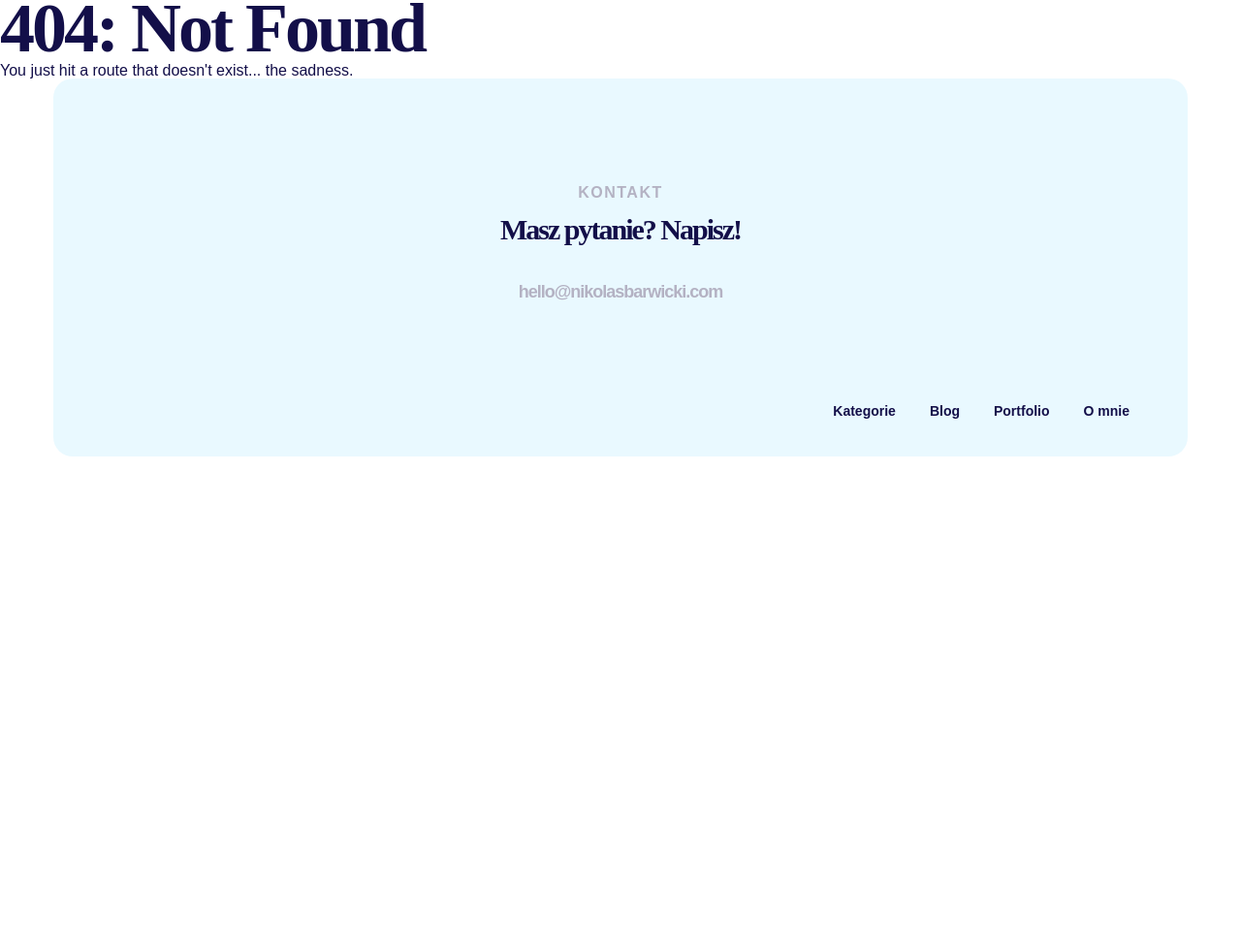
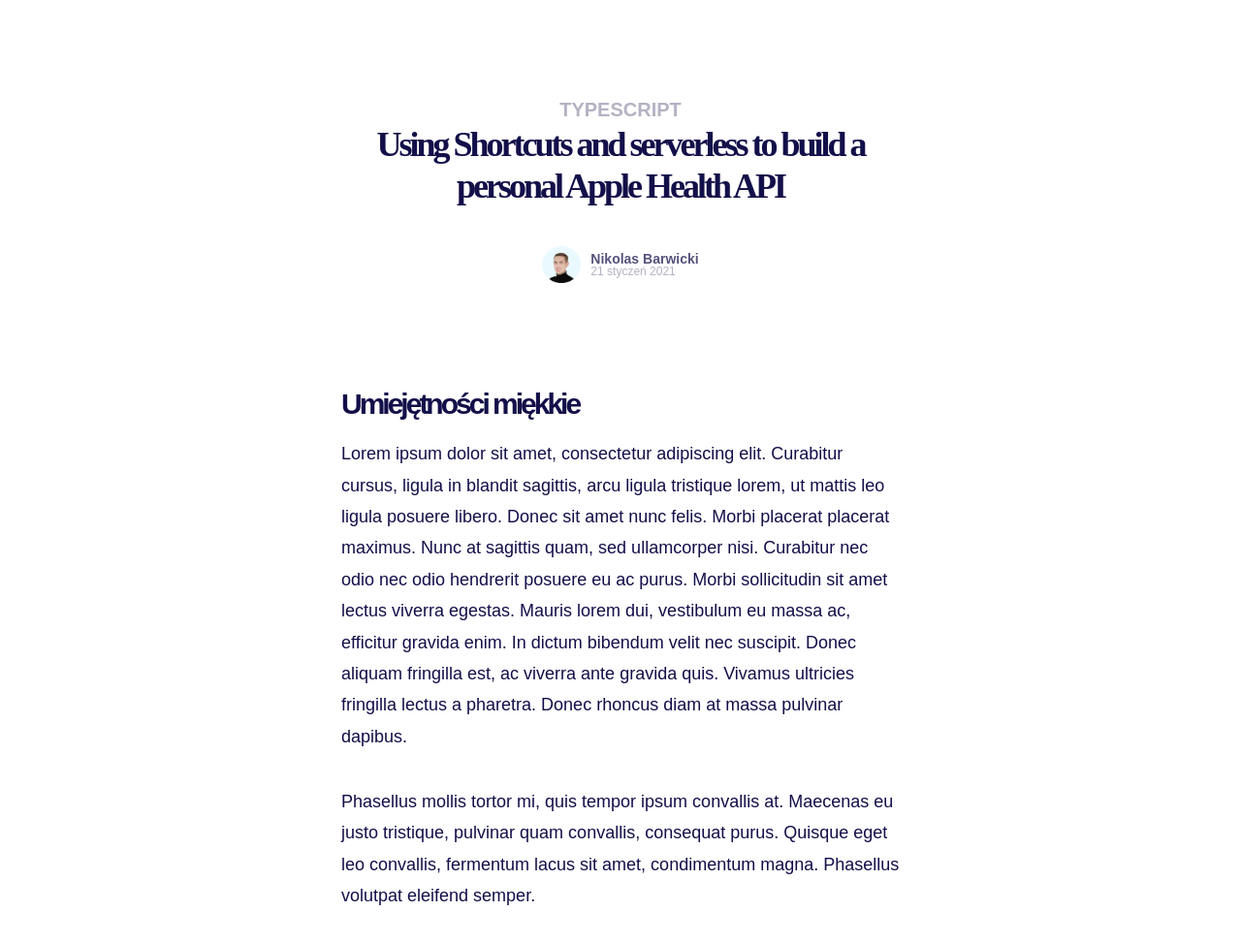
Before and after one commit to nikolasbarwicki/nikolasbarwicki.com, a Gatsby site: page /post in a window 1280 px wide. Before the commit this address had no page. Shown: the part 94-1067 px from the top of the page at 97% size. Before the commit the page ends 800 px from the top, so only its background shows below. Built offline with nearby package versions, Linux system fonts and the light colour scheme; Gatsby itself is replaced by a stand-in of ours.

Commit message:
style blog post template

```diff
--- /dev/null
+++ b/src/components/Callout.js
@@ -0,0 +1,39 @@
+import React from "react"
+import styled, { css } from "styled-components"
+
+const Blockquote = styled.blockquote`
+  font-family: "Karla", sans-serif;
+  font-size: 18px;
+  line-height: 1.8;
+  margin-bottom: 35px;
+  padding: 20px;
+  background-color: #e9f9ff;
+  border-left: 4px solid #58cfff;
+
+  ${({ variant }) =>
+    (variant === "yellow" &&
+      css`
+        background-color: #fef4e4;
+        border-left: 4px solid #f7c261;
+      `) ||
+    (variant === "red" &&
+      css`
+        background-color: #fdf5f6;
+        border-left: 4px solid #ef6465;
+      `) ||
+    (variant === "purple" &&
+      css`
+        background-color: #f4f3fe;
+        border-left: 4px solid #6b5ffa;
+      `)}
+  p {
+    margin: 0;
+    line-height: 1.75;
+  }
+`
+
+const Callout = ({ children, variant }) => {
+  return <Blockquote variant={variant}>{children}</Blockquote>
+}
+
+export default Callout
--- a/src/components/header.js
+++ b/src/components/header.js
@@ -66,13 +66,13 @@
           <Link to="/blog">Blog</Link>
         </li>
         <li>
-          <Link>Kategorie</Link>
+          <Link to="/">Kategorie</Link>
         </li>
         <li>
-          <Link>Portfolio</Link>
+          <Link to="/">Portfolio</Link>
         </li>
         <li>
-          <Link>O mnie</Link>
+          <Link to="/about-me">O mnie</Link>
         </li>
       </ul>
     </nav>
--- /dev/null
+++ b/src/pages/post.js
@@ -0,0 +1,158 @@
+import React from "react"
+import styled from "styled-components"
+import Layout from "../components/layout"
+import { graphql } from "gatsby"
+import Img from "gatsby-image"
+import Callout from "../components/Callout"
+
+const Heading = styled.section`
+  width: 576px;
+  margin: 110px auto;
+  text-align: center;
+
+  display: flex;
+  flex-direction: column;
+  align-items: center;
+`
+
+const Category = styled.span`
+  font-size: 20px;
+  font-weight: 700;
+  color: ${p => p.theme.color.grayText};
+  text-transform: uppercase;
+`
+
+const Title = styled.h1`
+  font-size: 36px;
+  line-height: 1.2;
+  margin: 5px 0 40px;
+`
+
+const DetailsWrapper = styled.div`
+  display: flex;
+  align-items: center;
+  gap: 10px;
+`
+
+const DetailsTextWrapper = styled.div`
+  display: flex;
+  flex-direction: column;
+  align-items: flex-start;
+`
+
+const Author = styled.span`
+  color: ${p => p.theme.color.secondary};
+  font-size: 14px;
+  font-weight: 700;
+`
+const Date = styled.span`
+  color: ${p => p.theme.color.grayText};
+  font-size: 12px;
+`
+
+const Content = styled.section`
+  width: 576px;
+  margin: 0 auto;
+`
+
+const H2 = styled.h2`
+  font-family: "Karla", sans-serif;
+  font-size: 30px;
+  margin-bottom: 20px;
+`
+const P = styled.p`
+  font-family: "Karla", sans-serif;
+  font-size: 18px;
+  line-height: 1.8;
+  margin-bottom: 35px;
+`
+
+const Post = ({ data }) => {
+  return (
+    <Layout>
+      <Heading>
+        <Category>Typescript</Category>
+        <Title>
+          Using Shortcuts and serverless to build a personal Apple Health API
+        </Title>
+        <DetailsWrapper>
+          <Img fixed={data.file.childImageSharp.fixed} />
+          <DetailsTextWrapper>
+            <Author>Nikolas Barwicki</Author>
+            <Date>21 styczeń 2021</Date>
+          </DetailsTextWrapper>
+        </DetailsWrapper>
+      </Heading>
+      <Content>
+        <H2>Umiejętności miękkie</H2>
+        <P>
+          Lorem ipsum dolor sit amet, consectetur adipiscing elit. Curabitur
+          cursus, ligula in blandit sagittis, arcu ligula tristique lorem, ut
+          mattis leo ligula posuere libero. Donec sit amet nunc felis. Morbi
+          placerat placerat maximus. Nunc at sagittis quam, sed ullamcorper
+          nisi. Curabitur nec odio nec odio hendrerit posuere eu ac purus. Morbi
+          sollicitudin sit amet lectus viverra egestas. Mauris lorem dui,
+          vestibulum eu massa ac, efficitur gravida enim. In dictum bibendum
+          velit nec suscipit. Donec aliquam fringilla est, ac viverra ante
+          gravida quis. Vivamus ultricies fringilla lectus a pharetra. Donec
+          rhoncus diam at massa pulvinar dapibus.
+        </P>
+        <P>
+          Phasellus mollis tortor mi, quis tempor ipsum convallis at. Maecenas
+          eu justo tristique, pulvinar quam convallis, consequat purus. Quisque
+          eget leo convallis, fermentum lacus sit amet, condimentum magna.
+          Phasellus volutpat eleifend semper.
+        </P>
+        <Callout>
+          hasellus mollis tortor mi, quis tempor ipsum convallis at. Maecenas eu
+          justo tristique
+        </Callout>
+        <H2>Umiejętności miękkie</H2>
+        <P>
+          Lorem ipsum dolor sit amet, consectetur adipiscing elit. Curabitur
+          cursus, ligula in blandit sagittis, arcu ligula tristique lorem, ut
+          mattis leo ligula posuere libero. Donec sit amet nunc felis. Morbi
+          placerat placerat maximus. Nunc at sagittis quam, sed ullamcorper
+          nisi. Curabitur nec odio nec odio hendrerit posuere eu ac purus. Morbi
+          sollicitudin sit amet lectus viverra egestas. Mauris lorem dui,
+          vestibulum eu massa ac, efficitur gravida enim. In dictum bibendum
+          velit nec suscipit. Donec aliquam fringilla est, ac viverra ante
+          gravida quis. Vivamus ultricies fringilla lectus a pharetra. Donec
+          rhoncus diam at massa pulvinar dapibus.
+        </P>
+        <P>
+          Phasellus mollis tortor mi, quis tempor ipsum convallis at. Maecenas
+          eu justo tristique, pulvinar quam convallis, consequat purus. Quisque
+          eget leo convallis, fermentum lacus sit amet, condimentum magna.
+          Phasellus volutpat eleifend semper.
+        </P>
+        <Callout variant="yellow">
+          Lorem ipsum dolor sit amet, consectetur adipiscing elit. Curabitur
+          cursus, ligula in blandit sagittis
+        </Callout>
+        <Callout variant="red">
+          Lorem ipsum dolor sit amet, consectetur adipiscing elit. Curabitur
+          cursus, ligula in blandit sagittis
+        </Callout>
+        <Callout variant="purple">
+          Lorem ipsum dolor sit amet, consectetur adipiscing elit. Curabitur
+          cursus, ligula in blandit sagittis
+        </Callout>
+      </Content>
+    </Layout>
+  )
+}
+
+export const query = graphql`
+  {
+    file(relativePath: { eq: "profile-big.png" }) {
+      childImageSharp {
+        fixed(width: 40, quality: 100, webpQuality: 100) {
+          ...GatsbyImageSharpFixed
+        }
+      }
+    }
+  }
+`
+
+export default Post
```
Also changed, not shown: src/assets/images/Group 47.png (added), src/assets/images/nikolas.png (added), src/assets/images/profile-big.png (added), src/assets/images/profile.png (added).
